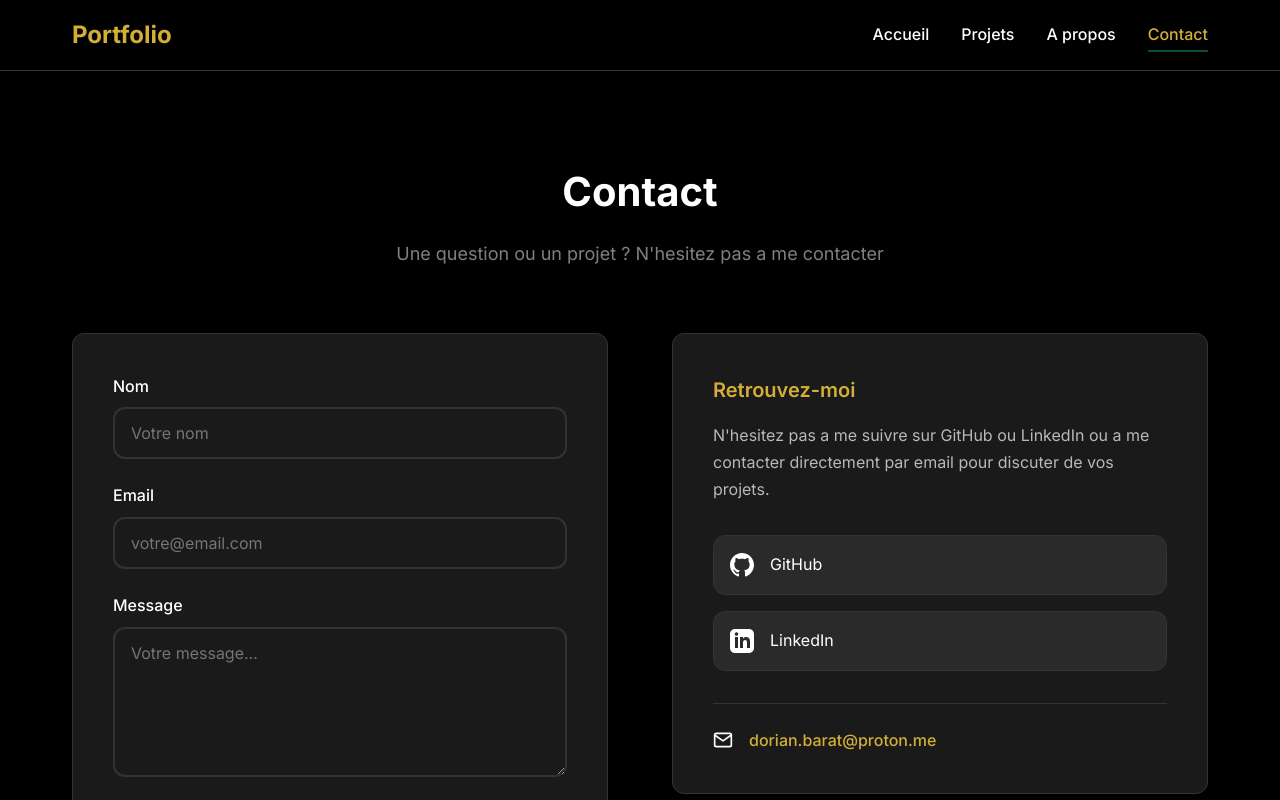
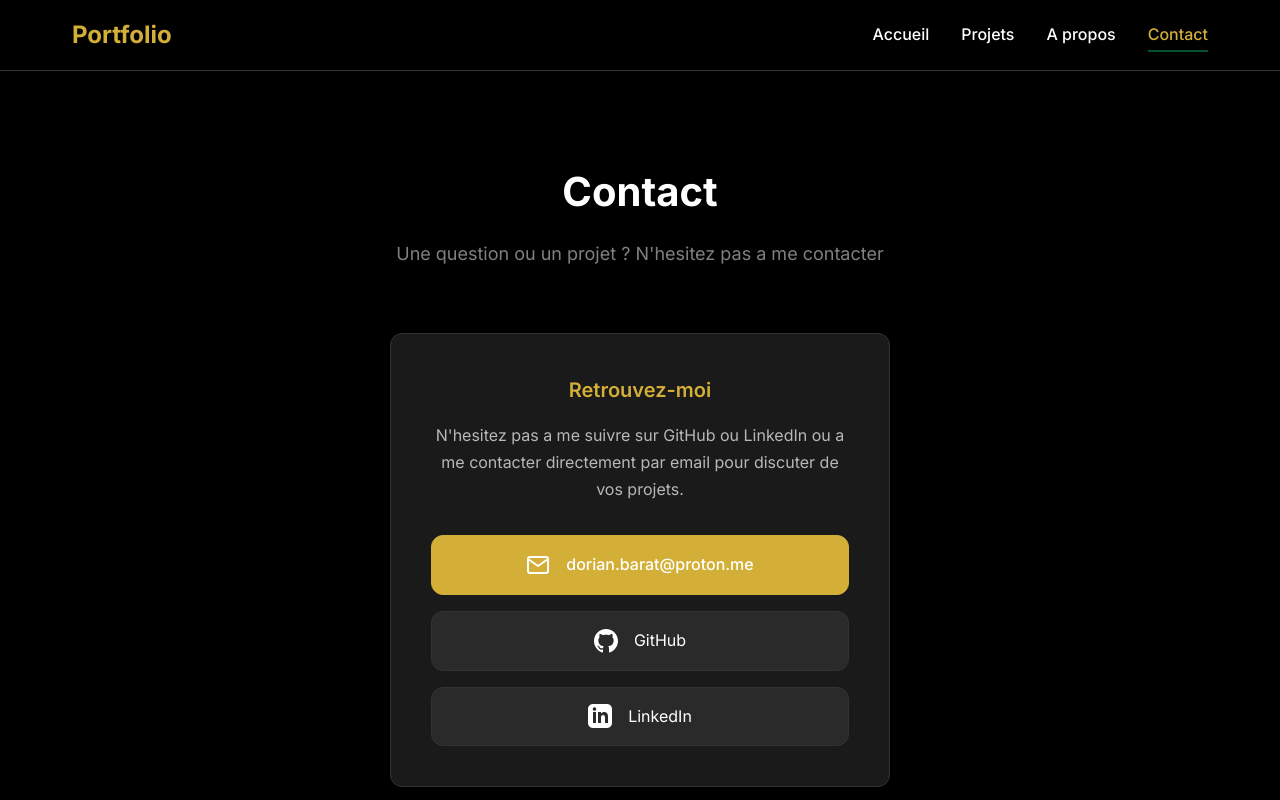
Before and after one commit to Dorian-2000/Errator, a Vue app: page /#/contact in a window 1280 px wide. Shown: the top 800 px of the page. Built offline with nearby package versions, Linux system fonts and the light colour scheme.

Commit message:
fix contact view

```diff
--- a/src/views/ContactView.vue
+++ b/src/views/ContactView.vue
@@ -2,18 +2,6 @@
 import { ref, onMounted } from 'vue'
 
 const isVisible = ref(false)
-
-const form = ref({
-  name: '',
-  email: '',
-  message: ''
-})
-
-const handleSubmit = () => {
-  console.log('Form submitted:', form.value)
-  alert('Merci pour votre message ! (Demo - pas de backend)')
-  form.value = { name: '', email: '', message: '' }
-}
 
 const socials = [
   { name: 'GitHub', icon: 'github', url: 'https://github.com/Dorian-2000' },
@@ -38,54 +26,6 @@ onMounted(() => {
       </div>
 
       <div class="contact-content" :class="{ visible: isVisible }">
-        <div class="contact-form-wrapper">
-          <form @submit.prevent="handleSubmit" class="contact-form">
-            <div class="form-group">
-              <label for="name" class="form-label">Nom</label>
-              <input
-                type="text"
-                id="name"
-                v-model="form.name"
-                class="form-input"
-                placeholder="Votre nom"
-                required
-              />
-            </div>
-
-            <div class="form-group">
-              <label for="email" class="form-label">Email</label>
-              <input
-                type="email"
-                id="email"
-                v-model="form.email"
-                class="form-input"
-                placeholder="votre@email.com"
-                required
-              />
-            </div>
-
-            <div class="form-group">
-              <label for="message" class="form-label">Message</label>
-              <textarea
-                id="message"
-                v-model="form.message"
-                class="form-textarea"
-                placeholder="Votre message..."
-                required
-              ></textarea>
-            </div>
-
-            <button type="submit" class="btn btn-primary btn-submit">
-              Envoyer le message
-              <svg xmlns="http://www.w3.org/2000/svg" width="20" height="20" viewBox="0 0 24 24" fill="none" stroke="currentColor" stroke-width="2" stroke-linecap="round" stroke-linejoin="round">
-                <line x1="22" y1="2" x2="11" y2="13"/>
-                <polygon points="22,2 15,22 11,13 2,9"/>
-              </svg>
-            </button>
-          </form>
-        </div>
-
-        <div class="contact-info">
         <div class="info-card">
           <h3>Retrouvez-moi</h3>
           <p>
@@ -94,6 +34,17 @@ onMounted(() => {
           </p>
 
           <div class="social-links">
+            <a
+              href="mailto:dorian.barat@proton.me"
+              class="social-link email-link"
+            >
+              <svg xmlns="http://www.w3.org/2000/svg" width="24" height="24" viewBox="0 0 24 24" fill="none" stroke="currentColor" stroke-width="2" stroke-linecap="round" stroke-linejoin="round">
+                <path d="M4 4h16c1.1 0 2 .9 2 2v12c0 1.1-.9 2-2 2H4c-1.1 0-2-.9-2-2V6c0-1.1.9-2 2-2z"/>
+                <polyline points="22,6 12,13 2,6"/>
+              </svg>
+              <span>dorian.barat@proton.me</span>
+            </a>
+
             <a
               v-for="social in socials"
               :key="social.name"
@@ -111,15 +62,6 @@ onMounted(() => {
               </svg>
               <span>{{ social.name }}</span>
             </a>
-            </div>
-
-            <div class="email-info">
-              <svg xmlns="http://www.w3.org/2000/svg" width="20" height="20" viewBox="0 0 24 24" fill="none" stroke="currentColor" stroke-width="2" stroke-linecap="round" stroke-linejoin="round">
-                <path d="M4 4h16c1.1 0 2 .9 2 2v12c0 1.1-.9 2-2 2H4c-1.1 0-2-.9-2-2V6c0-1.1.9-2 2-2z"/>
-                <polyline points="22,6 12,13 2,6"/>
-              </svg>
-              <a href="mailto:dorian.barat@proton.me">dorian.barat@proton.me</a>
-            </div>
           </div>
         </div>
       </div>
@@ -142,9 +84,8 @@ onMounted(() => {
 }
 
 .contact-content {
-  display: grid;
-  grid-template-columns: 1fr 1fr;
-  gap: 4rem;
+  display: flex;
+  justify-content: center;
   opacity: 0;
   transform: translateY(20px);
   transition: opacity 0.6s ease 0.2s, transform 0.6s ease 0.2s;
@@ -155,29 +96,14 @@ onMounted(() => {
   transform: translateY(0);
 }
 
-.contact-form {
-  background: var(--color-bg-elevated);
-  border: 1px solid var(--color-border);
-  padding: 2.5rem;
-  border-radius: var(--radius);
-}
-
-.btn-submit {
-  width: 100%;
-  gap: 0.5rem;
-}
-
-.contact-info {
-  display: flex;
-  align-items: flex-start;
-}
-
 .info-card {
   background: var(--color-bg-elevated);
   border: 1px solid var(--color-border);
   padding: 2.5rem;
   border-radius: var(--radius);
   width: 100%;
+  max-width: 500px;
+  text-align: center;
 }
 
 .info-card h3 {
@@ -197,12 +123,12 @@ onMounted(() => {
   display: flex;
   flex-direction: column;
   gap: 1rem;
-  margin-bottom: 2rem;
 }
 
 .social-link {
   display: flex;
   align-items: center;
+  justify-content: center;
   gap: 1rem;
   padding: 1rem;
   background: var(--color-bg-secondary);
@@ -217,7 +143,7 @@ onMounted(() => {
   background: var(--color-primary);
   border-color: var(--color-primary);
   color: white;
-  transform: translateX(4px);
+  transform: translateY(-2px);
   box-shadow: var(--shadow-colored);
 }
 
@@ -225,35 +151,19 @@ onMounted(() => {
   flex-shrink: 0;
 }
 
-.email-info {
-  display: flex;
-  align-items: center;
-  gap: 1rem;
-  padding-top: 1.5rem;
-  border-top: 1px solid var(--color-border);
+.email-link {
+  background: var(--color-accent);
+  border-color: var(--color-accent);
+  color: white;
+  font-weight: 500;
 }
 
-.email-info a {
-  color: var(--color-accent);
-  text-decoration: none;
-  font-weight: 500;
-  transition: color var(--transition);
-}
-
-.email-info a:hover {
-  color: var(--color-primary);
-  text-decoration: underline;
-}
-
-@media (max-width: 900px) {
-  .contact-content {
-    grid-template-columns: 1fr;
-    gap: 2rem;
-  }
+.email-link:hover {
+  background: var(--color-primary);
+  border-color: var(--color-primary);
 }
 
 @media (max-width: 480px) {
-  .contact-form,
   .info-card {
     padding: 1.5rem;
   }
```
Lines whose indentation alone changed are shown as unchanged.
